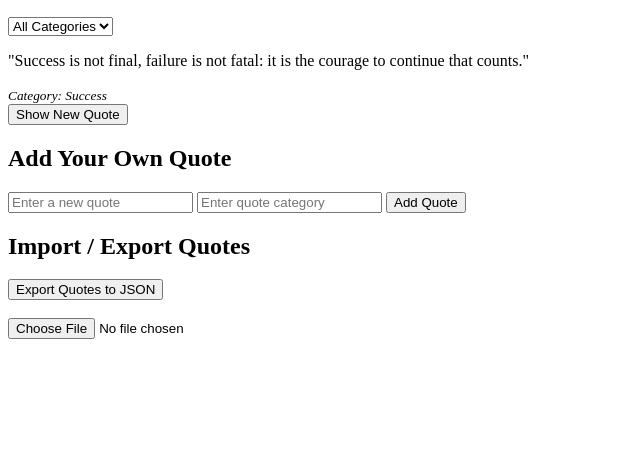
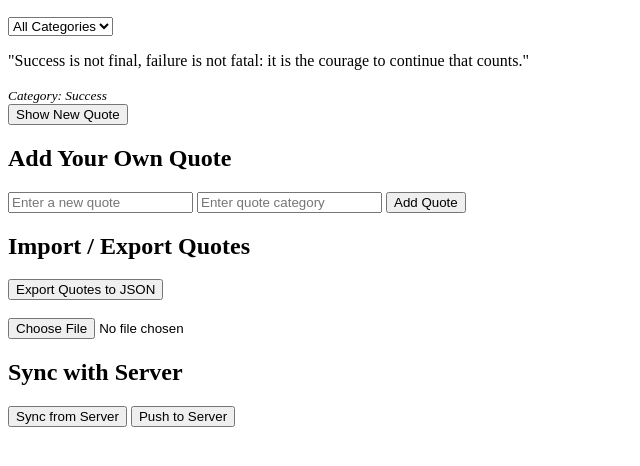
Before and after one commit to Tech-ashy28/alx_fe_javascript, a plain HTML site: page dom-manipulation/index.html in a window 1280 px wide. Shown: the part 110-576 px from the top of the page, without its empty margins (0-640 px from the left). Drawn offline with Linux system fonts and the light colour scheme.

Commit message:
Feat: Simulate server sync with periodic fetch and manual push/pull support

```diff
--- a/dom-manipulation/index.html
+++ b/dom-manipulation/index.html
@@ -26,6 +26,11 @@
   <button onclick="exportToJsonFile()">Export Quotes to JSON</button><br><br>
   <input type="file" id="importFile" accept=".json" onchange="importFromJsonFile(event)" />
 
+  <!-- Server Sync -->
+  <h2>Sync with Server</h2>
+  <button onclick="fetchQuotesFromServer()">Sync from Server</button>
+  <button onclick="pushQuotesToServer()">Push to Server</button>
+
   <script src="script.js"></script>
 </body>
 </html>
--- a/dom-manipulation/script.js
+++ b/dom-manipulation/script.js
@@ -101,8 +101,8 @@ function addQuote(event) {
   if (text && category) {
     quotes.push({ text, category });
     saveQuotes();
-    populateCategories(); // update category list
-    filterQuotes(); // re-apply current filter
+    populateCategories();
+    filterQuotes();
     alert("Quote added successfully!");
 
     document.getElementById("newQuoteText").value = "";
@@ -167,9 +167,60 @@ function importFromJsonFile(event) {
   reader.readAsText(file);
 }
 
-// Initialize the app
+const SERVER_URL = "https://jsonplaceholder.typicode.com/posts";
+
+// Simulate fetching quotes from server
+async function fetchQuotesFromServer() {
+  try {
+    const response = await fetch(SERVER_URL);
+    const data = await response.json();
+
+    const serverQuotes = data.slice(0, 5).map((item, index) => ({
+      text: item.title,
+      category: `ServerCat${index + 1}`,
+    }));
+
+    let newQuotes = 0;
+    serverQuotes.forEach((serverQuote) => {
+      const exists = quotes.some((q) => q.text === serverQuote.text);
+      if (!exists) {
+        quotes.push(serverQuote);
+        newQuotes++;
+      }
+    });
+
+    if (newQuotes > 0) {
+      saveQuotes();
+      populateCategories();
+      filterQuotes();
+      console.log(`✅ Synced ${newQuotes} new quotes from server.`);
+    } else {
+      console.log("☑️ No new server quotes to sync.");
+    }
+  } catch (error) {
+    console.error("❌ Failed to fetch from server:", error);
+  }
+}
+
+// Simulate pushing quotes to server
+async function pushQuotesToServer() {
+  try {
+    await fetch(SERVER_URL, {
+      method: "POST",
+      body: JSON.stringify(quotes),
+      headers: { "Content-Type": "application/json" },
+    });
+
+    console.log("✅ Local quotes synced to server.");
+  } catch (error) {
+    console.error("❌ Failed to push to server:", error);
+  }
+}
+
+// Initialize app
 loadQuotes();
 populateCategories();
 createAddQuoteForm();
 loadLastViewedQuote();
 newQuoteBtn.addEventListener("click", filterQuotes);
+setInterval(fetchQuotesFromServer, 30000); // Sync every 30 seconds
```
